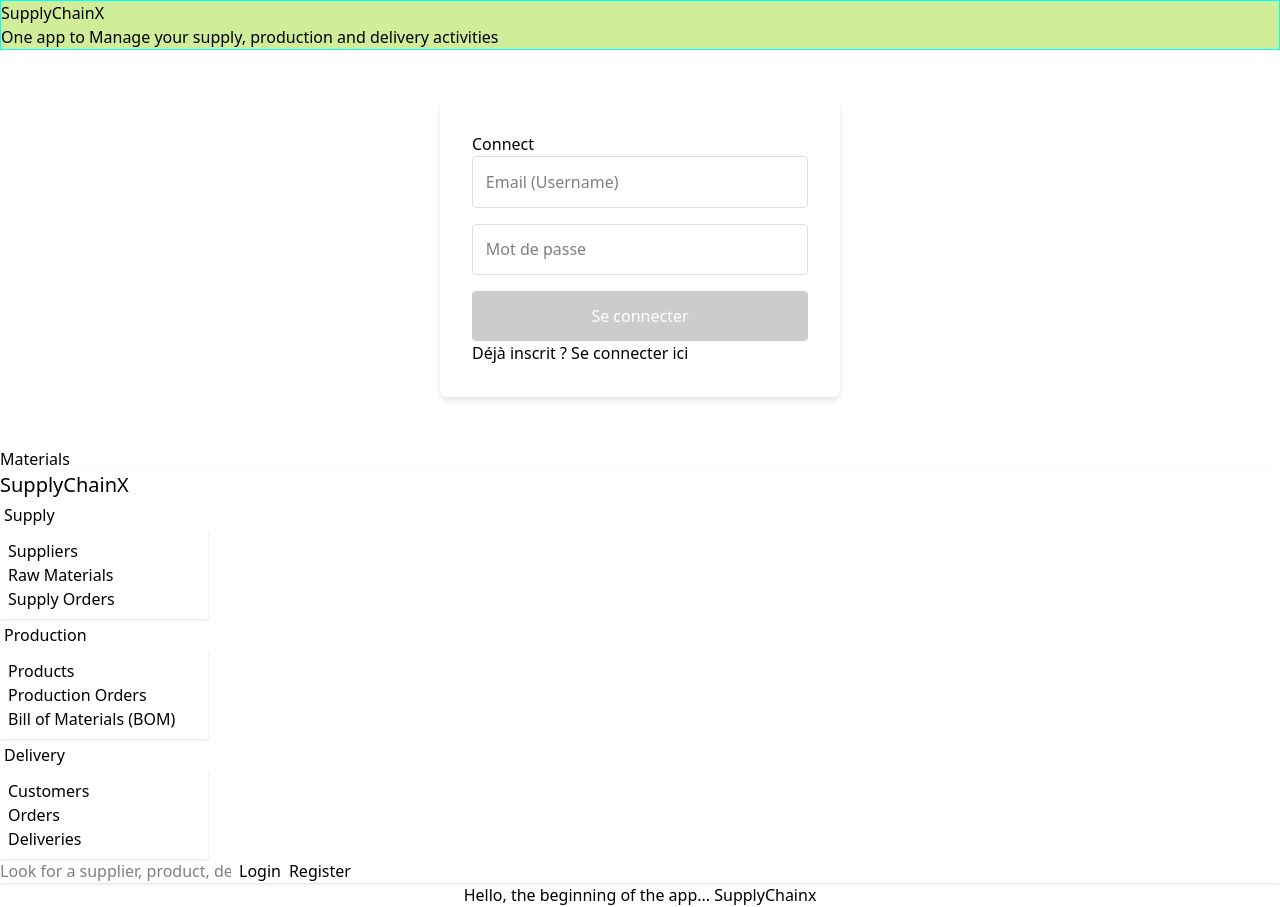
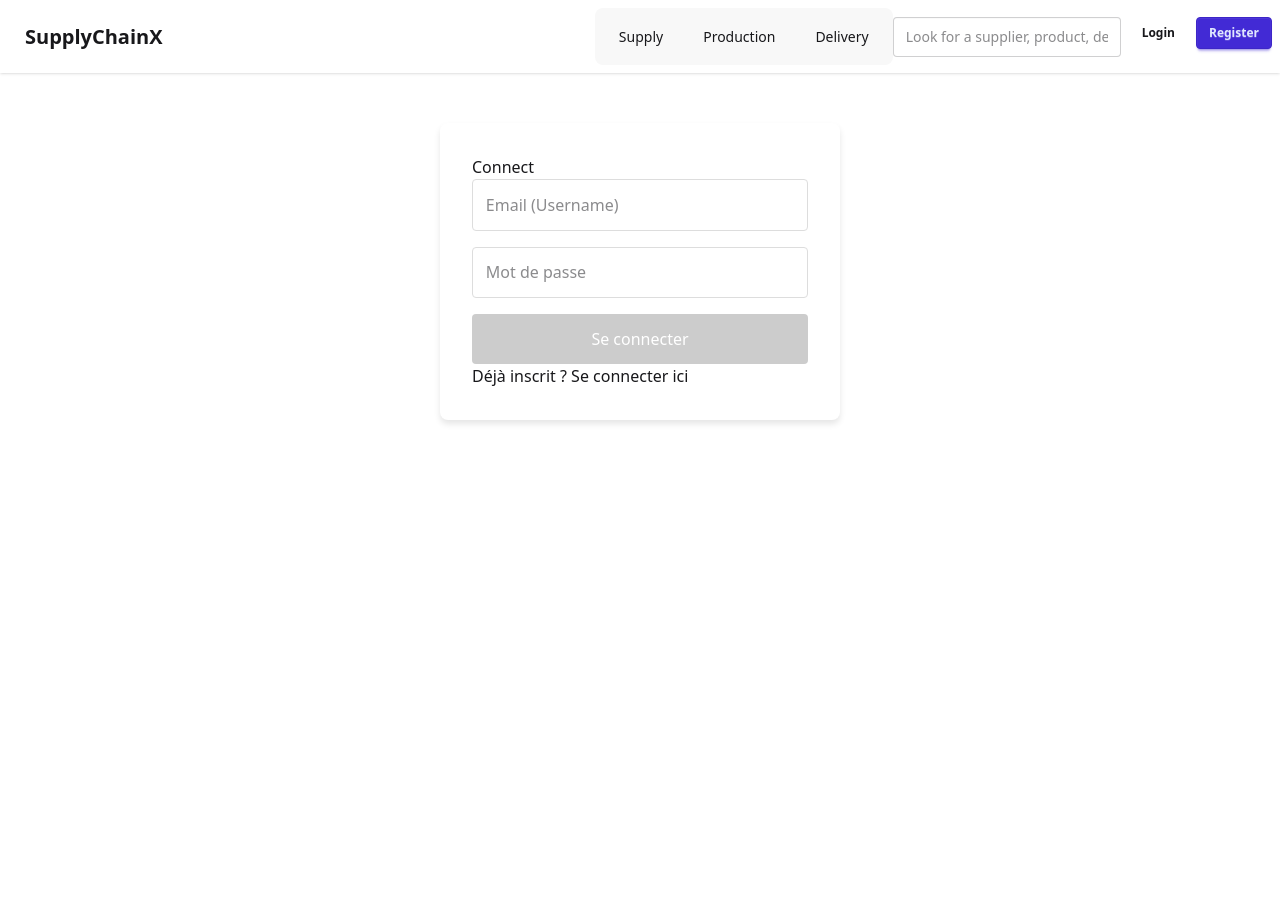
Before and after one commit to yassir346/SupplyChainX-Angular-, an Angular app: page /login in a window 1280 px wide. After the commit the page ends 800 px from the top, so only its background shows below. Built offline with nearby package versions, Linux system fonts and the light colour scheme.

Commit message:
Creating guard to secure the routes for only authenticated users

```diff
--- a/src/app/app.html
+++ b/src/app/app.html
@@ -1,19 +1,2 @@
-
-<app-home-page></app-home-page>
+<app-navbar></app-navbar>
 <router-outlet></router-outlet>
-<nav>
-  <a routerLink="/procurement/materials">Materials</a>
-</nav>
-
-
-<div><app-navbar></app-navbar></div>
-
-<main class="main">
-
-  <div class="content">
-    <div class="left-side">
-      Hello, the beginning of the app...
-      {{ title() }}
-    </div>
-  </div>
-</main>
--- /dev/null
+++ b/src/app/core/guards/auth.guards.ts
@@ -0,0 +1,14 @@
+import {CanActivateFn, Router} from '@angular/router';
+import {inject} from '@angular/core';
+import {AuthService} from '../services/auth.service';
+
+export const authGuard: CanActivateFn = (route, state) => {
+  const authService = inject(AuthService);
+  const router = inject(Router);
+
+  if (authService.isAuthenticated()){
+    return true;
+  }else {
+    return router.createUrlTree(['/login']);
+  }
+}
--- a/src/app/models/raw-material.model.ts
+++ b/src/app/models/raw-material.model.ts
@@ -3,8 +3,10 @@ export interface RawMaterialRequest {
   stock: number;
   stockMin: number;
   unit: string;
+  supplierIds: number[];
 }
 
 export interface RawMaterialResponse extends RawMaterialRequest {
-  id: number; // Assuming your backend returns an ID
+  id: number;
+  supplierNames: string[];
 }
--- a/src/styles.css
+++ b/src/styles.css
@@ -1,3 +1,3 @@
 /* You can add global styles to this file, and also import other style files */
-
 @import "tailwindcss";
+@plugin "daisyui";
```
Also changed, not shown: src/app/models/supplier.model.ts (added, +9 -0 lines).
